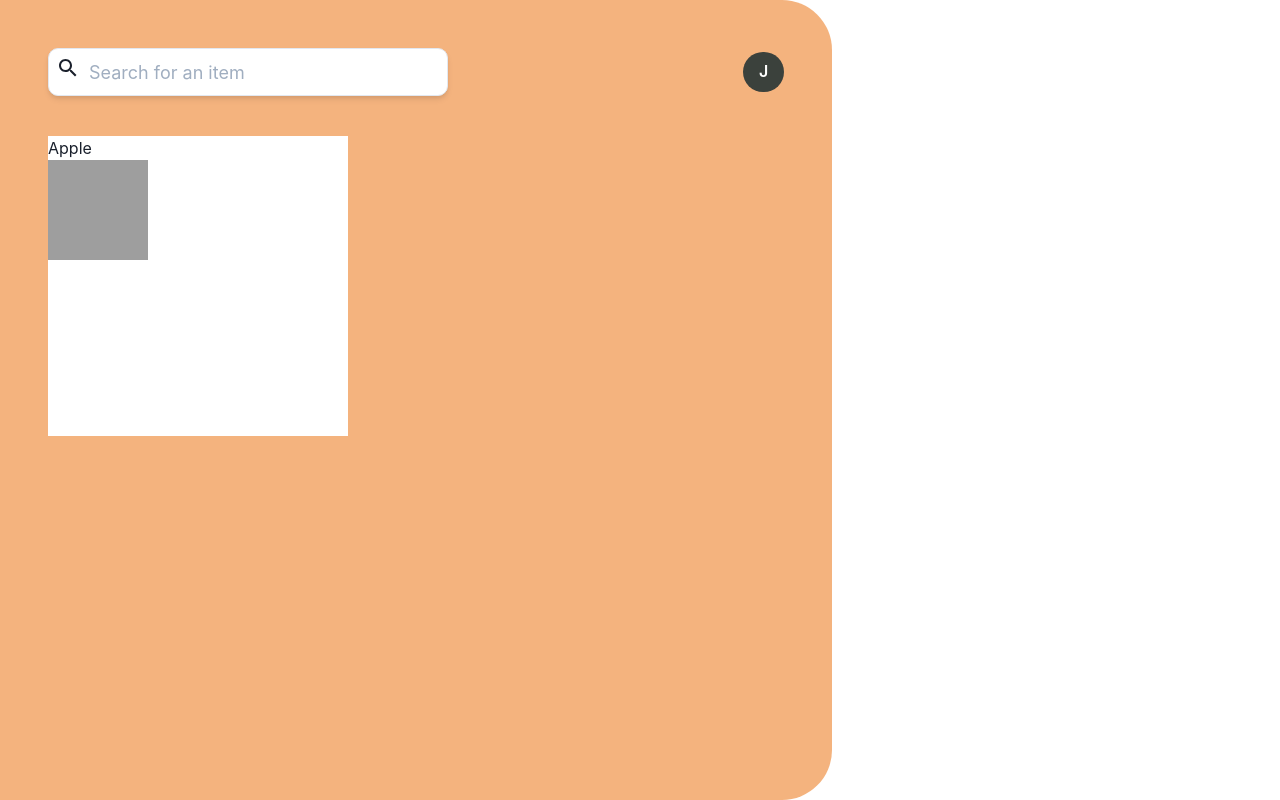
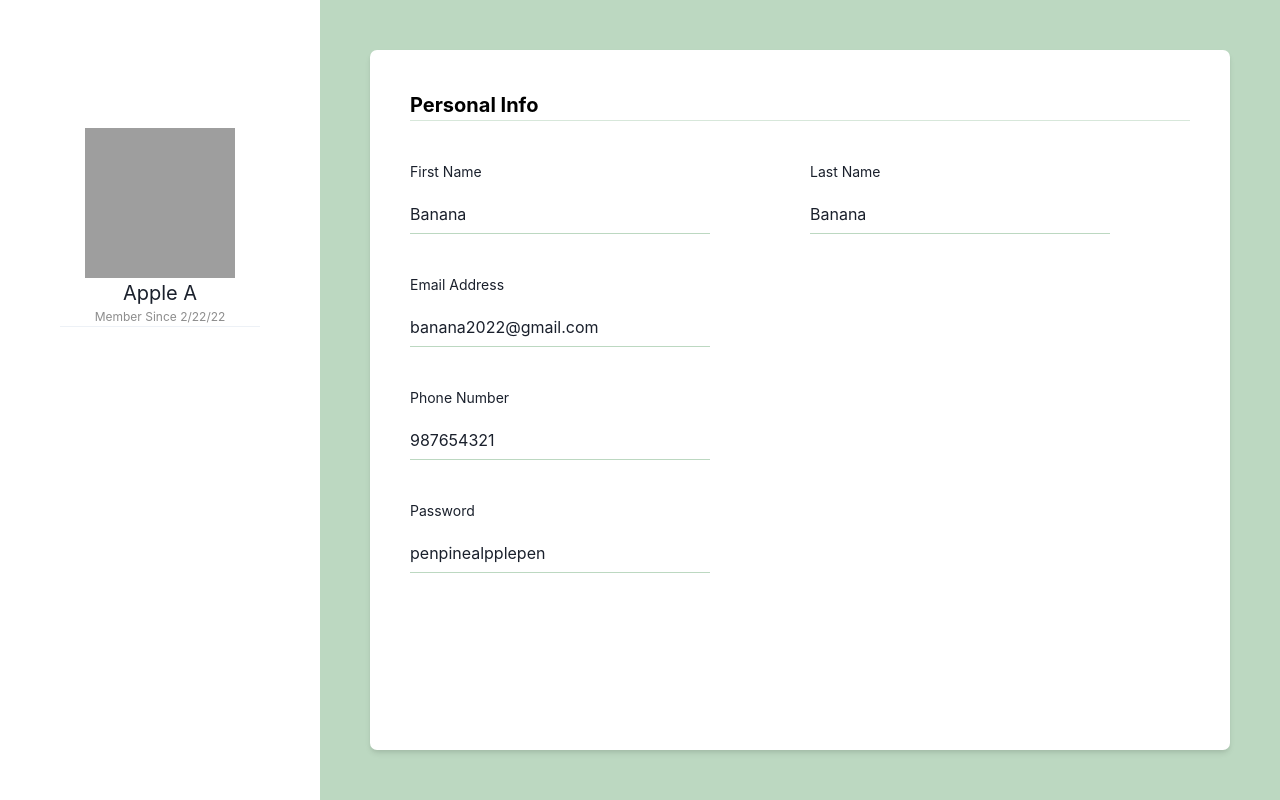
Before and after one commit to winnieli1129/cs348-project, a React (Create React App) app in the folder frontend/: page / in a window 1280 px wide. Built offline with nearby package versions, Linux system fonts and the light colour scheme; grey boxes are pictures that could not be loaded.

Commit message:
Customer profile personal info

```diff
--- a/frontend/src/App.tsx
+++ b/frontend/src/App.tsx
@@ -7,11 +7,12 @@ import {
 import Login from './pages/Login'
 import BrowseInventory from "./pages/BrowseInventory"
 import EmployeeLogin from './pages/EmployeeLogin'
-import Checkout from "./pages/Checkout"
+import CustomerProfile from './pages/CustomerProfile'
+
 export const App = () => (
   <ChakraProvider theme={theme}>
     <Box w="100vw" h="100vh">
-      <Checkout/>
+      <CustomerProfile/>
     </Box>
   </ChakraProvider>
 )
--- a/frontend/src/pages/CustomerProfile.tsx
+++ b/frontend/src/pages/CustomerProfile.tsx
@@ -12,7 +12,10 @@ import {
     Icon,
     Button,
     Image,
-    Divider
+    Divider,
+    Editable,
+    EditableInput,
+    EditablePreview,
 
 } from "@chakra-ui/react"
 
@@ -33,9 +36,26 @@ const CustomerProfile = () => {
                 <Divider orientation='horizontal' color='#BCD8C1' w='200px' />
 
             </Flex>
-            <Flex w="75%" bg='#BCD8C1' opacity='50%' align='center' padding={50} >
-                <Flex w='100%' h='100%' bg='white' borderRadius='10px' shadow='md'>
-                    hello
+            <Flex w="75%" bg='#BCD8C1' align='center' padding={50} >
+                <Flex direction='column' w='100%' h='100%' bg='white' borderRadius='7px' shadow='md' >
+                    <Text fontSize='xl' as='b' mx='40px' mt='40px' color='black'>Personal Info</Text>
+                    <Divider borderColor='#BCD8C1' w='780px' mx='40px' />
+                    <Flex>
+                        <Flex direction='column' ml='40px'>
+                            <Text fontSize='sm' mt='10' mb='3'>First Name</Text>
+                            <Input w='300px' variant='flushed' borderColor='#BCD8C1' defaultValue='Banana' />
+                            <Text fontSize='sm' mt='10' mb='3'>Email Address</Text>
+                            <Input w='300px' variant='flushed' borderColor='#BCD8C1' defaultValue='banana2022@gmail.com' />
+                            <Text fontSize='sm' mt='10' mb='3'>Phone Number</Text>
+                            <Input w='300px' variant='flushed' borderColor='#BCD8C1' defaultValue='987654321' />
+                            <Text fontSize='sm' mt='10' mb='3'>Password</Text>
+                            <Input w='300px' variant='flushed' borderColor='#BCD8C1' defaultValue='penpinealpplepen' />
+                        </Flex>
+                        <Flex direction='column' mx='100px'>
+                            <Text fontSize='sm' mt='10' mb='3'>Last Name</Text>
+                            <Input w='300px' variant='flushed' borderColor='#BCD8C1' defaultValue='Banana' />
+                        </Flex>
+                    </Flex>
                 </Flex>
             </Flex>
         </Flex>
```
